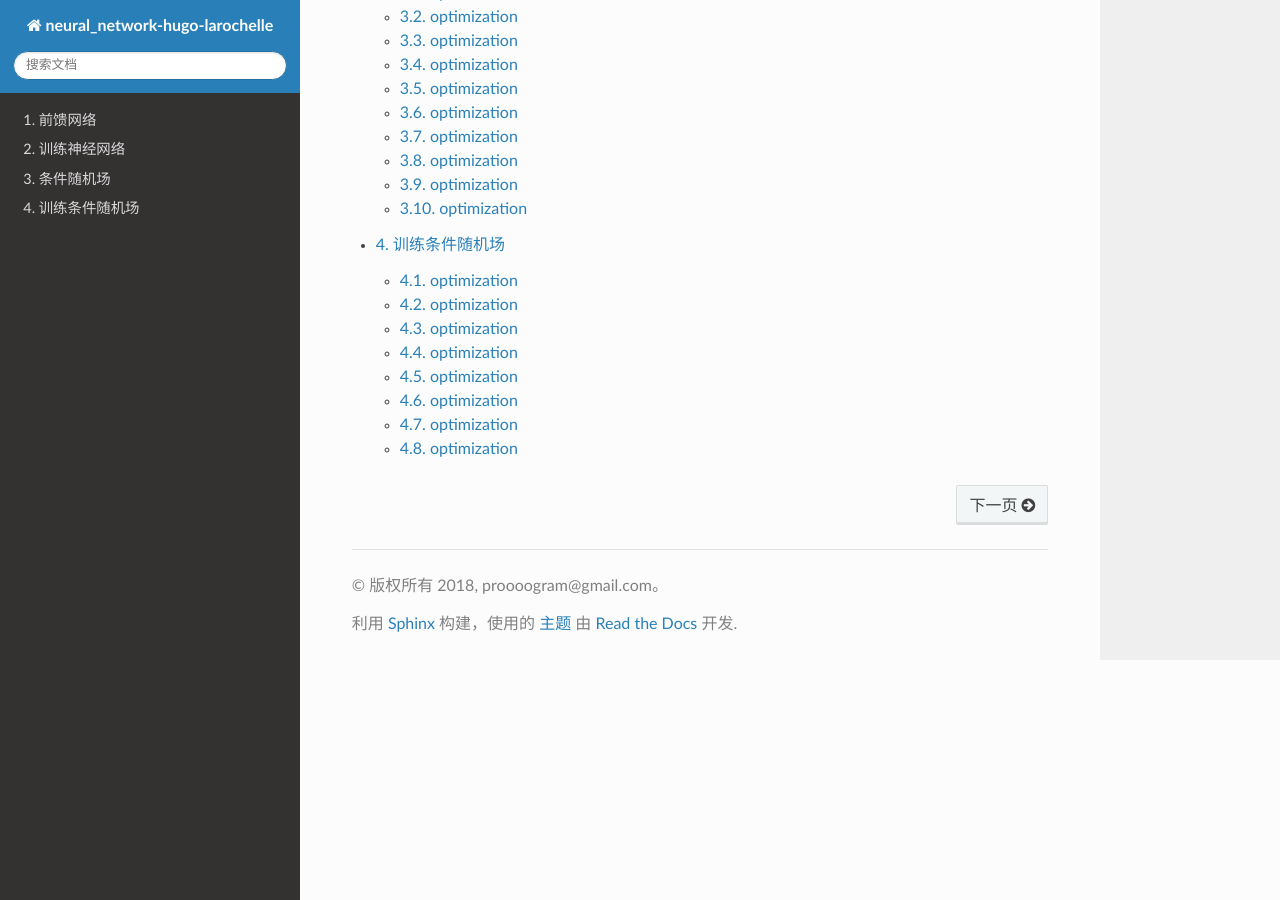
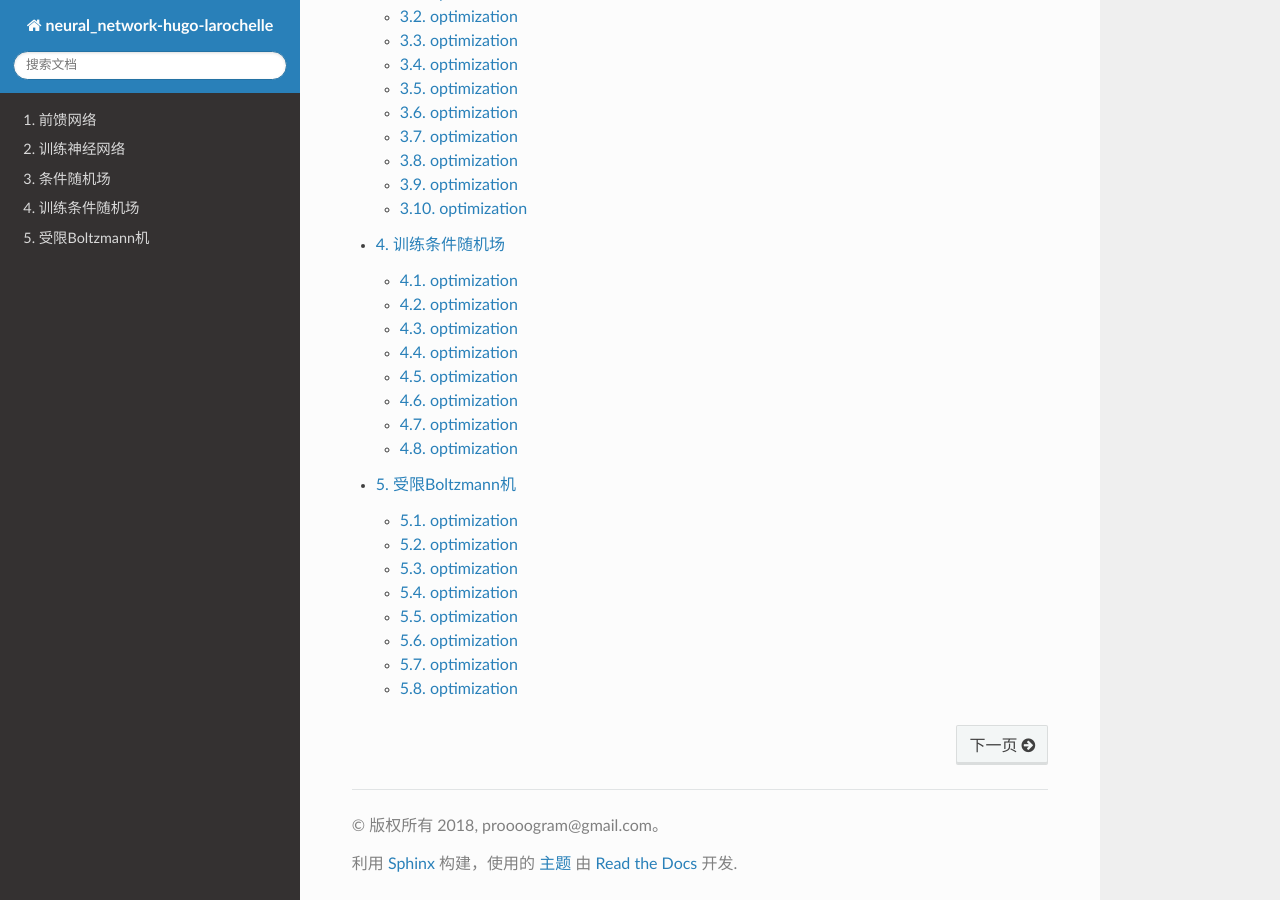
Before and after one commit to proooogram/neural_network-2ed-hugo_larochelle, a Sphinx documentation site: the page built from source/index.rst, in a window 1280 px wide and 900 px high, scrolled down 727 px. Built offline with Sphinx 7.4.7 and the Read the Docs theme 2.0.0, drawn with Linux system fonts in a browser that asks for light colours.

Commit message:
directory ch5 ok

```diff
--- /dev/null
+++ b/source/5 Restricted Boltzmann machine/1 definition.rst
@@ -0,0 +1,6 @@
+.. 注释
+
+optimization
+==========================================================
+
+.. toctree::
--- /dev/null
+++ b/source/5 Restricted Boltzmann machine/2 inference.rst
@@ -0,0 +1,6 @@
+.. 注释
+
+optimization
+==========================================================
+
+.. toctree::
--- /dev/null
+++ b/source/5 Restricted Boltzmann machine/3 free energy.rst
@@ -0,0 +1,6 @@
+.. 注释
+
+optimization
+==========================================================
+
+.. toctree::
--- /dev/null
+++ b/source/5 Restricted Boltzmann machine/4 contrastive divergence.rst
@@ -0,0 +1,6 @@
+.. 注释
+
+optimization
+==========================================================
+
+.. toctree::
--- /dev/null
+++ b/source/5 Restricted Boltzmann machine/5 contrastive divergence (parameter update).rst
@@ -0,0 +1,6 @@
+.. 注释
+
+optimization
+==========================================================
+
+.. toctree::
--- /dev/null
+++ b/source/5 Restricted Boltzmann machine/6 persistent CD.rst
@@ -0,0 +1,6 @@
+.. 注释
+
+optimization
+==========================================================
+
+.. toctree::
--- /dev/null
+++ b/source/5 Restricted Boltzmann machine/7 example.rst
@@ -0,0 +1,6 @@
+.. 注释
+
+optimization
+==========================================================
+
+.. toctree::
--- /dev/null
+++ b/source/5 Restricted Boltzmann machine/8 extensions.rst
@@ -0,0 +1,6 @@
+.. 注释
+
+optimization
+==========================================================
+
+.. toctree::
--- a/source/index.rst
+++ b/source/index.rst
@@ -11,3 +11,4 @@
    2 Training neural networks/index
    3 Conditional random fields/index
    4 Training CRFs/index
+   5 Restricted Boltzmann machine/index
```
Also changed, not shown: source/5 Restricted Boltzmann machine/index.rst (added, +15 -0 lines).
